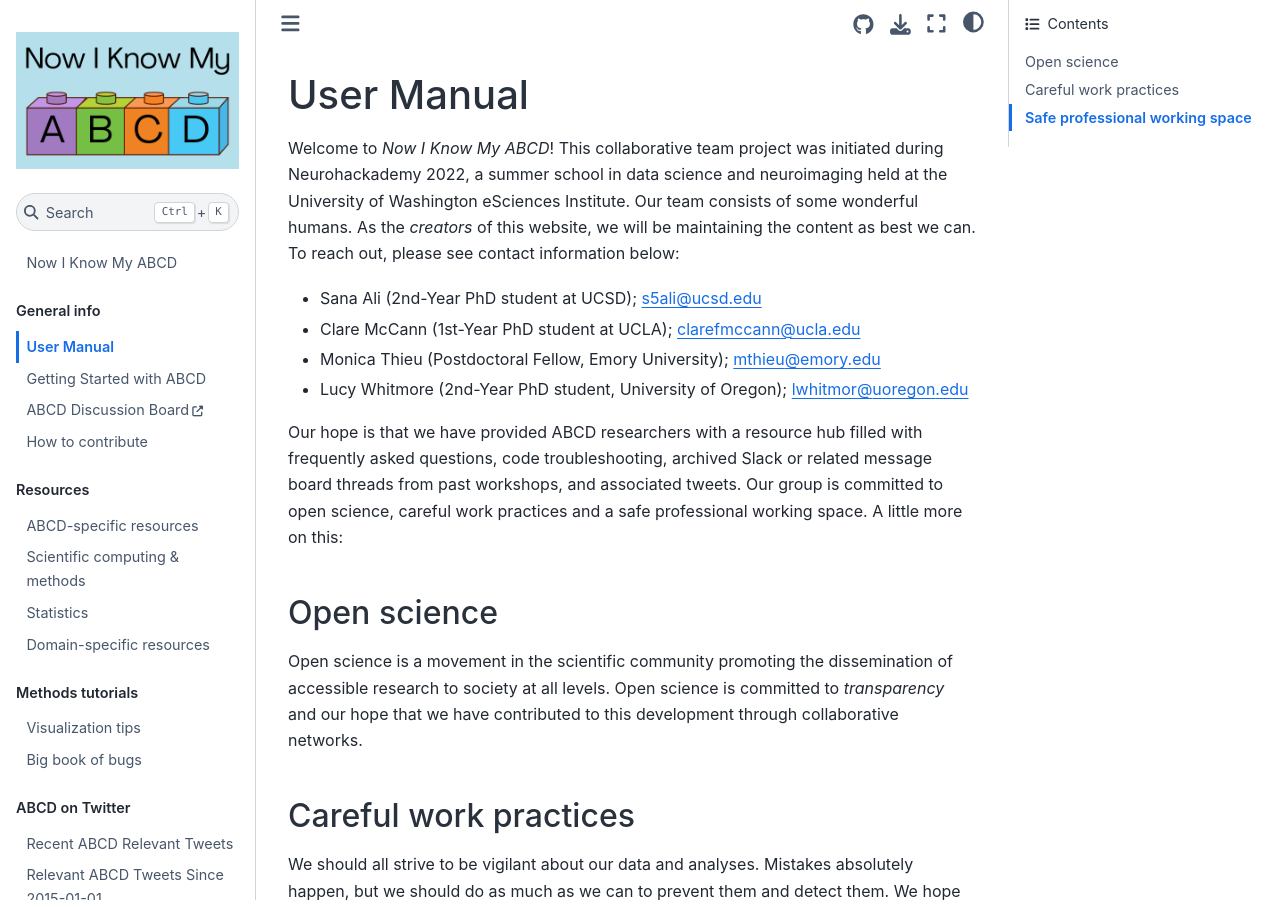
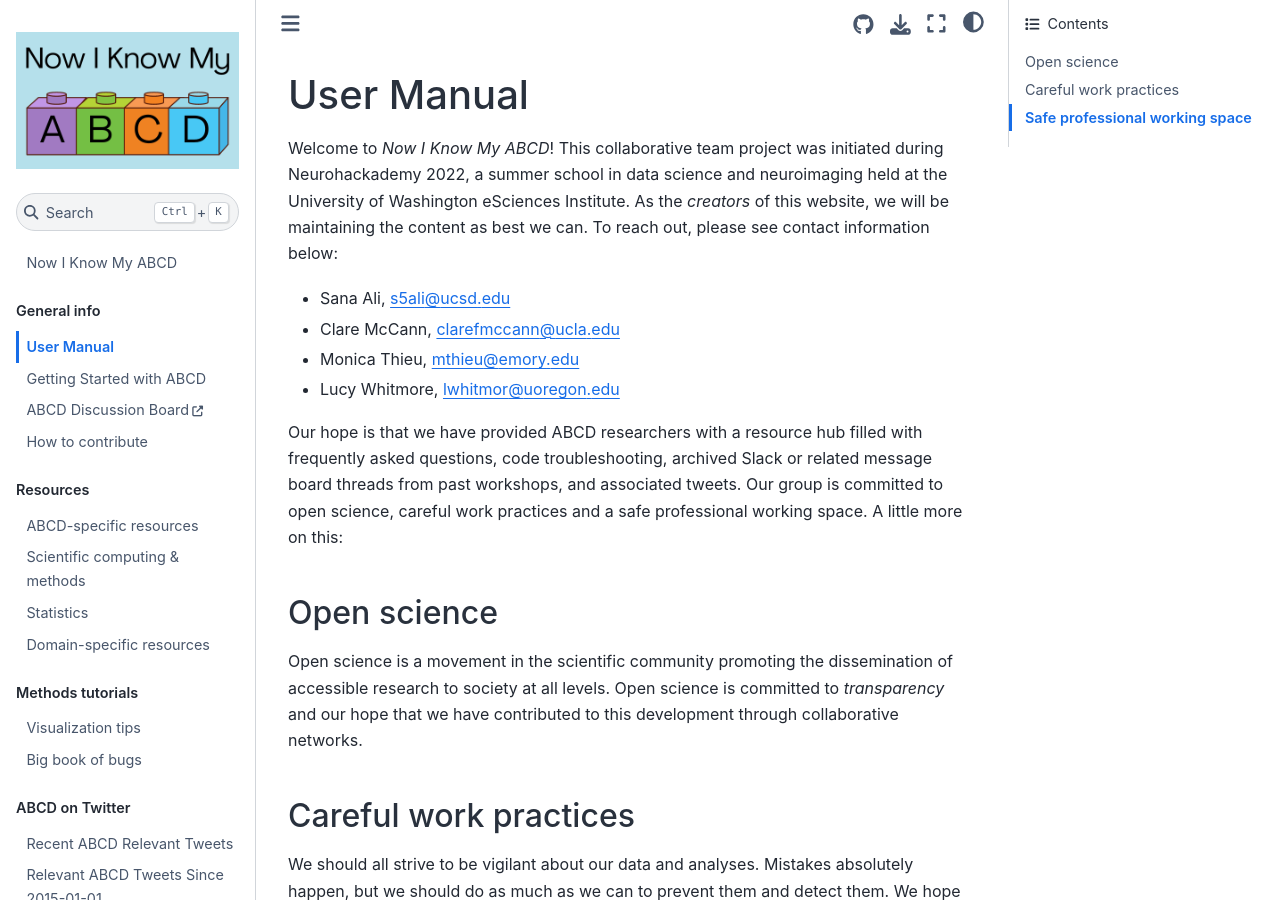
Before and after one commit to now-i-know-my-abcd/docs, a Jupyter Book: the page built from docs/user-manual.md, in a window 1280 px wide and 900 px high. Built offline with Jupyter Book 1.0.4 settings and Sphinx 7.4.7 and the Sphinx Book theme 1.1.4, drawn with Linux system fonts in a browser that asks for light colours.

Commit message:
Updated contact information

```diff
--- a/docs/user-manual.md
+++ b/docs/user-manual.md
@@ -1,11 +1,11 @@
 # User Manual
 
-Welcome to *Now I Know My ABCD*! This collaborative team project was initiated during Neurohackademy 2022, a summer school in data science and neuroimaging held at the University of Washington eSciences Institute. Our team consists of some wonderful humans. As the *creators* of this website, we will be maintaining the content as best we can. To reach out, please see contact information below:
+Welcome to *Now I Know My ABCD*! This collaborative team project was initiated during Neurohackademy 2022, a summer school in data science and neuroimaging held at the University of Washington eSciences Institute. As the *creators* of this website, we will be maintaining the content as best we can. To reach out, please see contact information below:
 
-- Sana Ali (2nd-Year PhD student at UCSD); s5ali@ucsd.edu
-- Clare McCann (1st-Year PhD student at UCLA); clarefmccann@ucla.edu
-- Monica Thieu (Postdoctoral Fellow, Emory University); mthieu@emory.edu
-- Lucy Whitmore (2nd-Year PhD student, University of Oregon); lwhitmor@uoregon.edu
+- Sana Ali, s5ali@ucsd.edu
+- Clare McCann, clarefmccann@ucla.edu
+- Monica Thieu, mthieu@emory.edu
+- Lucy Whitmore, lwhitmor@uoregon.edu
 
 Our hope is that we have provided ABCD researchers with a resource hub filled with frequently asked questions, code troubleshooting, archived Slack or related message board threads from past workshops, and associated tweets. Our group is committed to open science, careful work practices and a safe professional working space. A little more on this:
 
```
